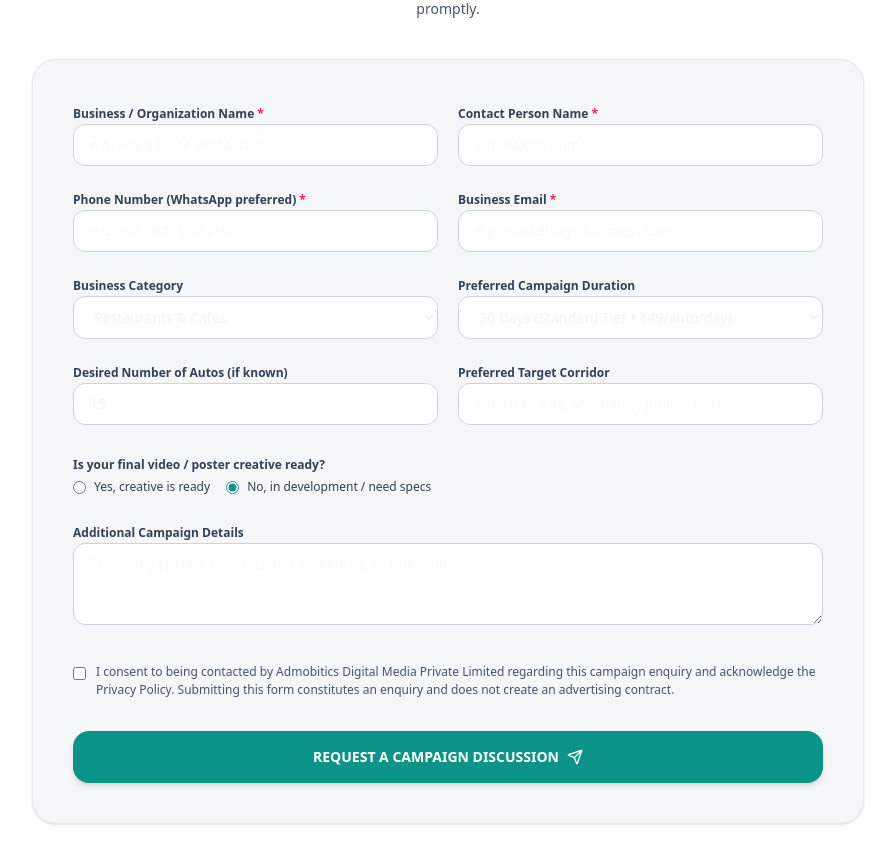
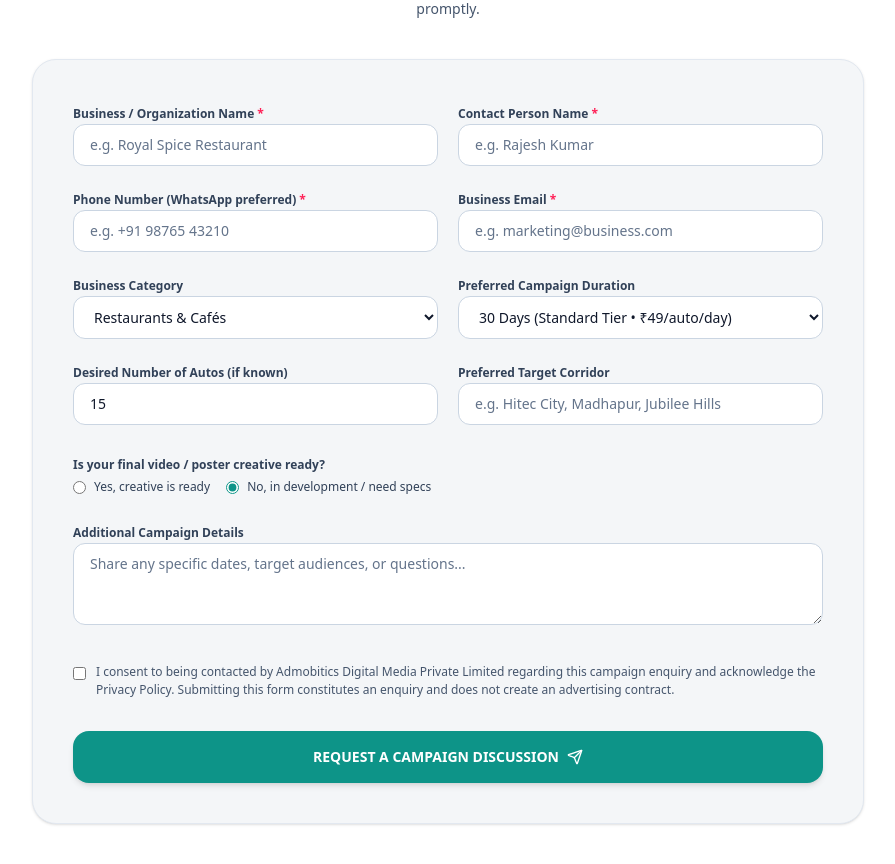
Before and after one commit to abhiwebappcreations-a11y/admobitics_website, a Next.js app: page /advertise in a window 1280 px wide. Shown: the part 2742-3606 px from the top of the page, without its empty margins (192-1087 px from the left). Built offline with nearby package versions, Linux system fonts and the light colour scheme.

Commit message:
fix(typography): enforce dark slate font color and visible placeholders on all form inputs

```diff
--- a/src/app/advertise/page.tsx
+++ b/src/app/advertise/page.tsx
@@ -206,7 +206,7 @@ export default function AdvertisePage() {
                     value={formData.businessName}
                     onChange={(e) => setFormData({ ...formData, businessName: e.target.value })}
                     placeholder="e.g. Royal Spice Restaurant"
-                    className="w-full px-4 py-2.5 rounded-xl bg-white border border-slate-300 text-sm focus:outline-none focus:ring-2 focus:ring-[#0D9488]"
+                    className="w-full px-4 py-2.5 rounded-xl bg-white border border-slate-300 text-sm text-slate-900 placeholder:text-slate-400 focus:outline-none focus:ring-2 focus:ring-[#0D9488]"
                   />
                 </div>
 
@@ -221,7 +221,7 @@ export default function AdvertisePage() {
                     value={formData.contactPerson}
                     onChange={(e) => setFormData({ ...formData, contactPerson: e.target.value })}
                     placeholder="e.g. Rajesh Kumar"
-                    className="w-full px-4 py-2.5 rounded-xl bg-white border border-slate-300 text-sm focus:outline-none focus:ring-2 focus:ring-[#0D9488]"
+                    className="w-full px-4 py-2.5 rounded-xl bg-white border border-slate-300 text-sm text-slate-900 placeholder:text-slate-400 focus:outline-none focus:ring-2 focus:ring-[#0D9488]"
                   />
                 </div>
 
@@ -236,7 +236,7 @@ export default function AdvertisePage() {
                     value={formData.phone}
                     onChange={(e) => setFormData({ ...formData, phone: e.target.value })}
                     placeholder="e.g. +91 98765 43210"
-                    className="w-full px-4 py-2.5 rounded-xl bg-white border border-slate-300 text-sm focus:outline-none focus:ring-2 focus:ring-[#0D9488]"
+                    className="w-full px-4 py-2.5 rounded-xl bg-white border border-slate-300 text-sm text-slate-900 placeholder:text-slate-400 focus:outline-none focus:ring-2 focus:ring-[#0D9488]"
                   />
                 </div>
 
@@ -251,7 +251,7 @@ export default function AdvertisePage() {
                     value={formData.email}
                     onChange={(e) => setFormData({ ...formData, email: e.target.value })}
                     placeholder="e.g. marketing@business.com"
-                    className="w-full px-4 py-2.5 rounded-xl bg-white border border-slate-300 text-sm focus:outline-none focus:ring-2 focus:ring-[#0D9488]"
+                    className="w-full px-4 py-2.5 rounded-xl bg-white border border-slate-300 text-sm text-slate-900 placeholder:text-slate-400 focus:outline-none focus:ring-2 focus:ring-[#0D9488]"
                   />
                 </div>
 
@@ -263,7 +263,7 @@ export default function AdvertisePage() {
                   <select
                     value={formData.businessCategory}
                     onChange={(e) => setFormData({ ...formData, businessCategory: e.target.value })}
-                    className="w-full px-4 py-2.5 rounded-xl bg-white border border-slate-300 text-sm focus:outline-none focus:ring-2 focus:ring-[#0D9488]"
+                    className="w-full px-4 py-2.5 rounded-xl bg-white border border-slate-300 text-sm text-slate-900 focus:outline-none focus:ring-2 focus:ring-[#0D9488]"
                   >
                     <option>Restaurants & Cafés</option>
                     <option>Retail & Consumer Goods</option>
@@ -284,7 +284,7 @@ export default function AdvertisePage() {
                   <select
                     value={formData.durationDays}
                     onChange={(e) => setFormData({ ...formData, durationDays: e.target.value })}
-                    className="w-full px-4 py-2.5 rounded-xl bg-white border border-slate-300 text-sm focus:outline-none focus:ring-2 focus:ring-[#0D9488]"
+                    className="w-full px-4 py-2.5 rounded-xl bg-white border border-slate-300 text-sm text-slate-900 focus:outline-none focus:ring-2 focus:ring-[#0D9488]"
                   >
                     <option value="30">30 Days (Standard Tier • ₹49/auto/day)</option>
                     <option value="15">15 Days (Custom Tier • ₹69/auto/day)</option>
@@ -305,7 +305,7 @@ export default function AdvertisePage() {
                     value={formData.desiredAutos}
                     onChange={(e) => setFormData({ ...formData, desiredAutos: e.target.value })}
                     placeholder="e.g. 15"
-                    className="w-full px-4 py-2.5 rounded-xl bg-white border border-slate-300 text-sm focus:outline-none focus:ring-2 focus:ring-[#0D9488]"
+                    className="w-full px-4 py-2.5 rounded-xl bg-white border border-slate-300 text-sm text-slate-900 placeholder:text-slate-400 focus:outline-none focus:ring-2 focus:ring-[#0D9488]"
                   />
                 </div>
 
@@ -319,7 +319,7 @@ export default function AdvertisePage() {
                     value={formData.preferredLocations}
                     onChange={(e) => setFormData({ ...formData, preferredLocations: e.target.value })}
                     placeholder="e.g. Hitec City, Madhapur, Jubilee Hills"
-                    className="w-full px-4 py-2.5 rounded-xl bg-white border border-slate-300 text-sm focus:outline-none focus:ring-2 focus:ring-[#0D9488]"
+                    className="w-full px-4 py-2.5 rounded-xl bg-white border border-slate-300 text-sm text-slate-900 placeholder:text-slate-400 focus:outline-none focus:ring-2 focus:ring-[#0D9488]"
                   />
                 </div>
 
@@ -366,7 +366,7 @@ export default function AdvertisePage() {
                   value={formData.additionalNotes}
                   onChange={(e) => setFormData({ ...formData, additionalNotes: e.target.value })}
                   placeholder="Share any specific dates, target audiences, or questions..."
-                  className="w-full px-4 py-2.5 rounded-xl bg-white border border-slate-300 text-sm focus:outline-none focus:ring-2 focus:ring-[#0D9488]"
+                  className="w-full px-4 py-2.5 rounded-xl bg-white border border-slate-300 text-sm text-slate-900 placeholder:text-slate-400 focus:outline-none focus:ring-2 focus:ring-[#0D9488]"
                 />
               </div>
 
--- a/src/app/globals.css
+++ b/src/app/globals.css
@@ -21,6 +21,24 @@
     -moz-osx-font-smoothing: grayscale;
     scroll-behavior: smooth;
     overflow-x: hidden;
+  }
+
+  /* Form Controls Global High-Contrast Typography */
+  input,
+  textarea,
+  select {
+    color: #0F172A !important;
+  }
+
+  input::placeholder,
+  textarea::placeholder {
+    color: #64748B !important;
+    opacity: 1;
+  }
+
+  select option {
+    color: #0F172A !important;
+    background-color: #FFFFFF !important;
   }
 }
 
--- a/src/app/partner/page.tsx
+++ b/src/app/partner/page.tsx
@@ -248,7 +248,7 @@ export default function PartnerPage() {
                     value={formData.fullName}
                     onChange={(e) => setFormData({ ...formData, fullName: e.target.value })}
                     placeholder="e.g. K. Srinivas"
-                    className="w-full px-4 py-2.5 rounded-xl bg-white border border-slate-300 text-sm focus:outline-none focus:ring-2 focus:ring-[#0D9488]"
+                    className="w-full px-4 py-2.5 rounded-xl bg-white border border-slate-300 text-sm text-slate-900 placeholder:text-slate-400 focus:outline-none focus:ring-2 focus:ring-[#0D9488]"
                   />
                 </div>
 
@@ -263,7 +263,7 @@ export default function PartnerPage() {
                     value={formData.phone}
                     onChange={(e) => setFormData({ ...formData, phone: e.target.value })}
                     placeholder="e.g. 98765 43210"
-                    className="w-full px-4 py-2.5 rounded-xl bg-white border border-slate-300 text-sm focus:outline-none focus:ring-2 focus:ring-[#0D9488]"
+                    className="w-full px-4 py-2.5 rounded-xl bg-white border border-slate-300 text-sm text-slate-900 placeholder:text-slate-400 focus:outline-none focus:ring-2 focus:ring-[#0D9488]"
                   />
                 </div>
 
@@ -278,7 +278,7 @@ export default function PartnerPage() {
                     value={formData.autoRegNumber}
                     onChange={(e) => setFormData({ ...formData, autoRegNumber: e.target.value.toUpperCase() })}
                     placeholder="e.g. TS 09 UA 1234"
-                    className="w-full px-4 py-2.5 rounded-xl bg-white border border-slate-300 text-sm uppercase focus:outline-none focus:ring-2 focus:ring-[#0D9488]"
+                    className="w-full px-4 py-2.5 rounded-xl bg-white border border-slate-300 text-sm uppercase text-slate-900 placeholder:text-slate-400 focus:outline-none focus:ring-2 focus:ring-[#0D9488]"
                   />
                 </div>
 
@@ -293,7 +293,7 @@ export default function PartnerPage() {
                     value={formData.operatingArea}
                     onChange={(e) => setFormData({ ...formData, operatingArea: e.target.value })}
                     placeholder="e.g. Madhapur / Hitec City / Secunderabad"
-                    className="w-full px-4 py-2.5 rounded-xl bg-white border border-slate-300 text-sm focus:outline-none focus:ring-2 focus:ring-[#0D9488]"
+                    className="w-full px-4 py-2.5 rounded-xl bg-white border border-slate-300 text-sm text-slate-900 placeholder:text-slate-400 focus:outline-none focus:ring-2 focus:ring-[#0D9488]"
                   />
                 </div>
 
@@ -305,7 +305,7 @@ export default function PartnerPage() {
                   <select
                     value={formData.ownershipStatus}
                     onChange={(e) => setFormData({ ...formData, ownershipStatus: e.target.value })}
-                    className="w-full px-4 py-2.5 rounded-xl bg-white border border-slate-300 text-sm focus:outline-none focus:ring-2 focus:ring-[#0D9488]"
+                    className="w-full px-4 py-2.5 rounded-xl bg-white border border-slate-300 text-sm text-slate-900 focus:outline-none focus:ring-2 focus:ring-[#0D9488]"
                   >
                     <option value="owner-driver">
                       {lang === "en" ? "I own and drive this auto" : "నా స్వంత ఆటో (నేనే డ్రైవ్ చేస్తాను)"}
@@ -327,7 +327,7 @@ export default function PartnerPage() {
                   <select
                     value={formData.dailyHours}
                     onChange={(e) => setFormData({ ...formData, dailyHours: e.target.value })}
-                    className="w-full px-4 py-2.5 rounded-xl bg-white border border-slate-300 text-sm focus:outline-none focus:ring-2 focus:ring-[#0D9488]"
+                    className="w-full px-4 py-2.5 rounded-xl bg-white border border-slate-300 text-sm text-slate-900 focus:outline-none focus:ring-2 focus:ring-[#0D9488]"
                   >
                     <option value="6-8">6 – 8 Hours</option>
                     <option value="8-10">8 – 10 Hours</option>
```
Also changed, not shown: src/app/contact/page.tsx (+6 -6 lines).
